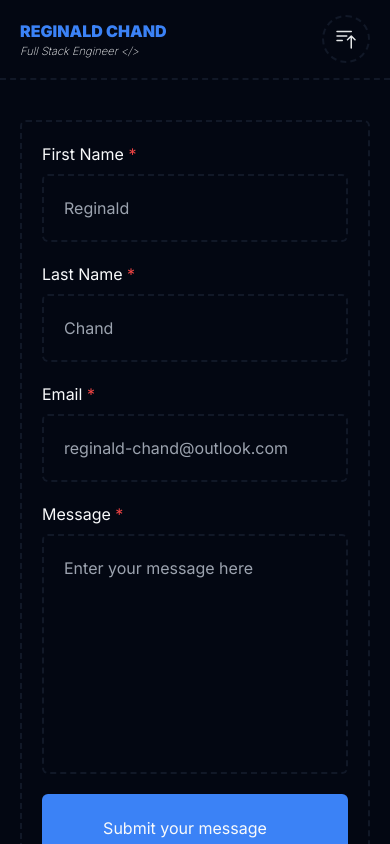
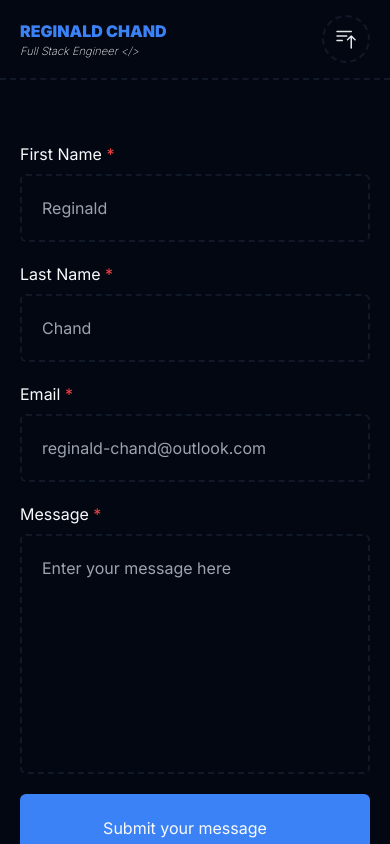
Before and after one commit to reginald-chand/personal-portfolio-2024, a Next.js app: page /contact in a window 390 px wide. Shown: the top 844 px of the page. Built offline with nearby package versions, Linux system fonts and the light colour scheme.

Commit message:
Update styles

```diff
--- a/app/components/ui/page/contact/contact-section.tsx
+++ b/app/components/ui/page/contact/contact-section.tsx
@@ -173,7 +173,7 @@ export const ContactSection = memo((): ReactElement => {
   return (
     <section className="w-full min-h-screen p-5 flex flex-row-reverse items-center justify-center xl:justify-evenly">
       <ToastContainer />
-      <form className="w-full xl:w-1/3 p-5 grid lg:grid-cols-2 gap-5 border-2 border-dashed border-gray-900 rounded-md">
+      <form className="w-full xl:w-1/3 md:p-5 grid lg:grid-cols-2 gap-5 md:border-2 border-dashed border-gray-900 rounded-md">
         <div>
           <label htmlFor="firstName" className="mb-2 block">
             First Name <span className="text-red-500">*</span>
```
